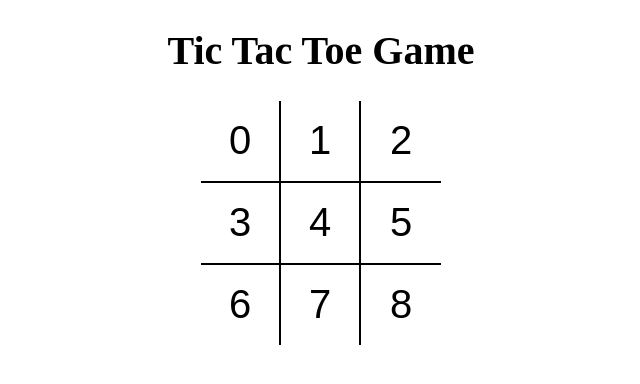
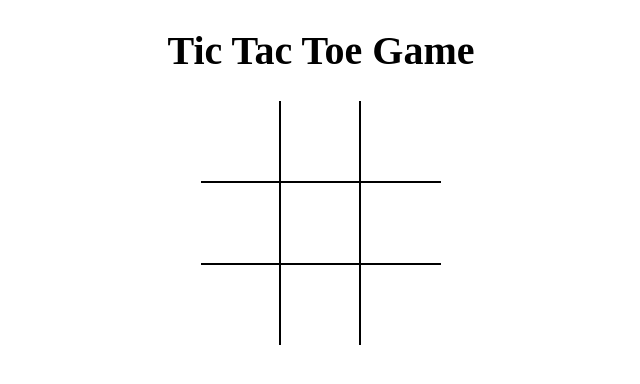
Before and after one commit to Diganta19/tictactoe, a React (Vite) app: page / in a window 1280 px wide. Shown: the top 384 px of the page, without its empty margins (319-959 px from the left). Built offline with nearby package versions, Linux system fonts and the light colour scheme; the HTML template or start-up script is replaced by a standard one.

Commit message:
states and events

```diff
--- a/src/components/Board.jsx
+++ b/src/components/Board.jsx
@@ -1,25 +1,49 @@
-import React from 'react';
+import React, { useState } from 'react';
 import Square from './Square';
 
 const Board = () => {
+  const [board, setBoard] = useState(Array(9).fill(null));
+  const [isXnext, setXnext] = useState(false);
+
+  const handelOnClick = (position) => {
+
+    if (board[position]) {
+      return;
+    }
+
+    setBoard((prev) => {
+      return prev.map((valueXorO, pos) => {
+        if (pos === position) {
+          return isXnext ? "X" : "O";
+        }
+        return valueXorO;
+      })
+    })
+    setXnext((prev => !prev))
+  };
+
+  const renderSquare = (position) => {
+    return (<Square val={board[position]} onClick={ () => { handelOnClick(position) }} />);
+  }
+
   return (
     <div className="board">
       <div className="board-row ">
-        <Square val={0} />
-        <Square val={1} />
-        <Square val={2} />
+        {renderSquare(0)}
+        {renderSquare(1)}
+        {renderSquare(2)}
       </div>
 
       <div className="board-row ">
-        <Square val={3} />
-        <Square val={4} />
-        <Square val={5} />
+        {renderSquare(3)}
+        {renderSquare(4)}
+        {renderSquare(5)}
       </div>
 
       <div className="board-row ">
-        <Square val={6} />
-        <Square val={7} />
-        <Square val={8} />
+        { renderSquare(6)}
+        { renderSquare(7)}
+        { renderSquare(8)}
       </div>
     </div>
   );
--- a/src/components/Square.jsx
+++ b/src/components/Square.jsx
@@ -1,9 +1,9 @@
 import React from 'react';
 
-const Square = ({ val }) => {
+const Square = ({ val, onClick }) => {
   // EQUIVALENT TO (properties)
   return (
-    <button type="button" className="square">
+    <button type="button" className="square" onClick={onClick}>
       {val}
     </button>
   ); // EQUIVALENT TO    {properties.value}
```
